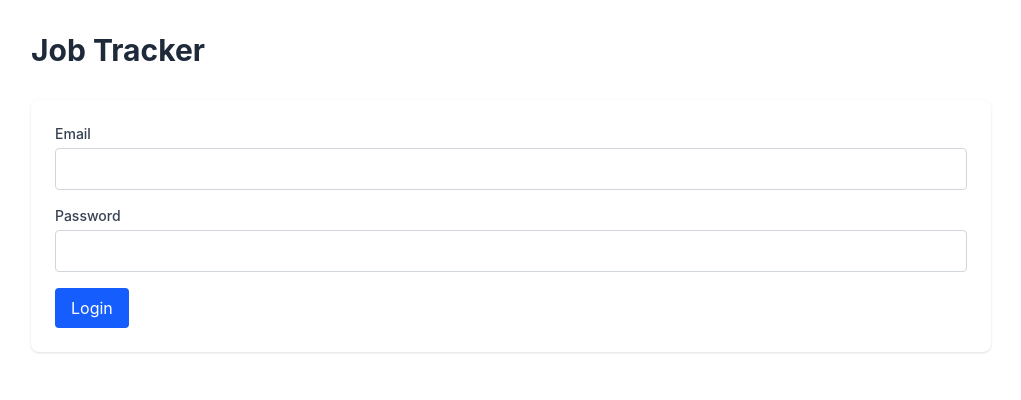
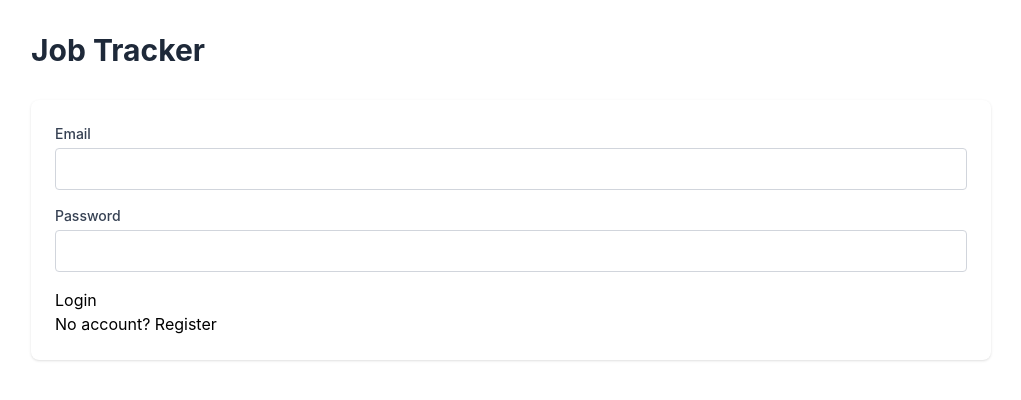
Before and after one commit to lance-zou-k/job-tracker-frontend, a React (Vite) app: page / in a window 1280 px wide. Shown: the top 400 px of the page, without its empty margins (129-1150 px from the left). Built offline with nearby package versions, Linux system fonts and the light colour scheme.

Commit message:
Fix default status value in ApplicationForm

```diff
--- a/src/components/ApplicationForm.jsx
+++ b/src/components/ApplicationForm.jsx
@@ -3,7 +3,7 @@ import { useState } from "react"
 function ApplicationForm({ onSubmitSuccess }) {
     const [companyName, setCompanyName] = useState('')
     const [role, setRole] = useState('')
-    const [status, setStatus] = useState('')
+    const [status, setStatus] = useState('APPLIED')
     const [dateApplied, setDateApplied] = useState('')
     const [notes, setNotes] = useState('')
     const [contactName, setContactName] = useState('')
--- a/src/components/Login.jsx
+++ b/src/components/Login.jsx
@@ -3,9 +3,10 @@ import { useState } from "react"
 function Login({onLoginSuccess}) {
     const [email, setEmail] = useState('')
     const [password, setPassword] = useState('')
+    const [isRegistering, setIsRegistering] = useState(false)
 
-    const handleLogin = async() => {
-        const response = await fetch("http://localhost:8080/auth/login", {
+    const handleRegister = async() =>{
+        const response = await fetch("http://localhost:8080/auth/register", {
         method: "POST",
         headers:{
             "Content-Type": "application/json"
@@ -17,8 +18,30 @@ function Login({onLoginSuccess}) {
         })
         const token = await response.text()
         console.log(token)
-        localStorage.setItem('token', token)
-        onLoginSuccess()
+        alert('Registered successfully! Please log in.')
+        setIsRegistering(false)
+    }
+
+    const handleLogin = async() => {
+        const response = await fetch("http://localhost:8080/auth/login", {
+            method: "POST",
+            headers:{
+                "Content-Type": "application/json"
+            },
+            body: JSON.stringify({
+                email: email,
+                password: password
+            }),
+        })
+        if(response.ok){
+            const token = await response.text()
+            console.log(token)
+            localStorage.setItem('token', token)
+            onLoginSuccess()
+        } else {
+            alert('Invalid email or password.')
+        }
+
     }
     return(
         <div className="bg-white rounded-lg shadow p-6 mb-8">
@@ -35,8 +58,12 @@ function Login({onLoginSuccess}) {
             onChange = {(e) => setPassword(e.target.value)}
             />
 
-            <button  className="bg-blue-600 text-white px-4 py-2 rounded hover:bg-blue-700"
-            onClick={handleLogin}>Login</button>
+            <button onClick={isRegistering ? handleRegister : handleLogin}>
+                {isRegistering ? 'Register' : 'Login'}
+            </button>
+            <p onClick={() => setIsRegistering(!isRegistering)}>
+                {isRegistering ? 'Already have an account? Login' : 'No account? Register'}
+            </p>
         </div>
     )
 }
```
